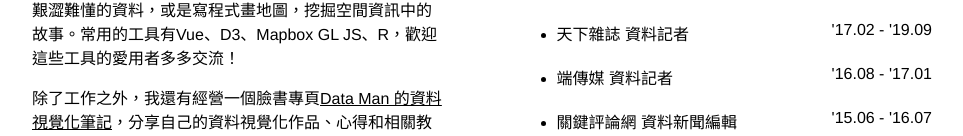
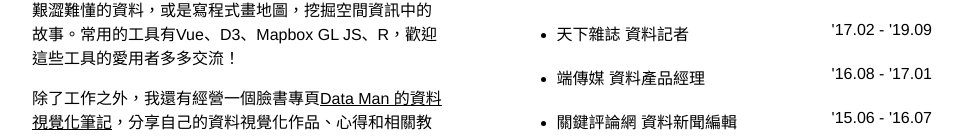
Before and after one commit to imdataman/portfolio-2020, a Vue app: page / in a window 1280 px wide. Both pictures are taken after a click on the icon 222 px from the left and 28 px from the top of the page. Shown: the part 197-333 px from the top of the page, without its empty margins (158-1121 px from the left). Built offline with nearby package versions, Linux system fonts and the light colour scheme.

Commit message:
edit experience

```diff
--- a/src/components/About.vue
+++ b/src/components/About.vue
@@ -51,7 +51,7 @@
           <ul v-if="lang === 'zhTW'">
             <li><span>'19.10 - '20.02</span>海峽時報 資料視覺化設計師</li>
             <li><span>'17.02 - '19.09</span>天下雜誌 資料記者</li>
-            <li><span>'16.08 - '17.01</span>端傳媒 資料記者</li>
+            <li><span>'16.08 - '17.01</span>端傳媒 資料產品經理</li>
             <li><span>'15.06 - '16.07</span>關鍵評論網 資料新聞編輯</li>
             <li><span>'13.08 - '15.05</span>經濟日報 國際財經編譯</li>
           </ul>
```
